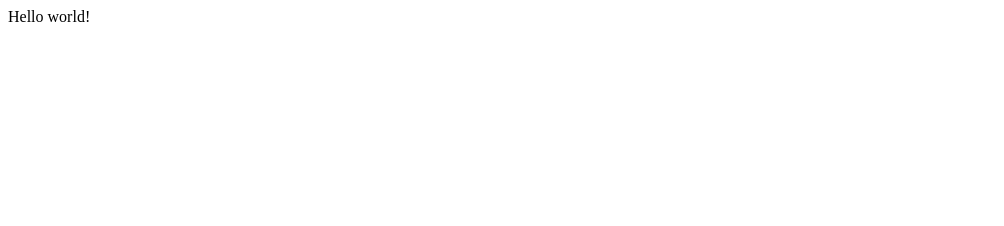
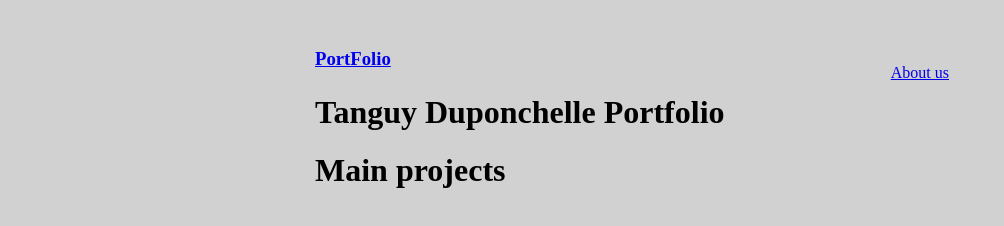
Before and after one commit to TanguyDuponchelle/portfolio, a Gatsby site: page / in a window 1280 px wide. Shown: the whole page, without its empty margins (0-1004 px from the left). Built offline with nearby package versions, Linux system fonts and the light colour scheme; Gatsby itself is replaced by a stand-in of ours.

Commit message:
setup early gatsby: index, header & layout components

```diff
--- /dev/null
+++ b/gatsby-browser.js
@@ -0,0 +1 @@
+import "./src/styles/global.css"
--- /dev/null
+++ b/src/components/Header.js
@@ -0,0 +1,3 @@
+import React from "react"
+
+export default props => <h1>{props.headerText}</h1>
--- /dev/null
+++ b/src/components/Layout.js
@@ -0,0 +1,21 @@
+import React from "react"
+import { Link } from "gatsby"
+const ListLink = props => (
+  <li style={{ display: `inline-block`, marginRight: `1rem` }}>
+    <Link to={props.to}>{props.children}</Link>
+  </li>
+)
+
+export default ({ children }) => (
+  <div style={{ margin: `3rem auto`, maxWidth: 650, padding: `0 1rem` }}>
+    <header style={{ marginBottom: `1.5rem` }}>
+      <Link to="/" style={{ textShadow: `none`, backgroundImage: `none` }}>
+        <h3 style={{ display: `inline` }}>PortFolio</h3>
+      </Link>
+      <ul style={{ listStyle: `none`, float: `right` }}>
+        <ListLink to="/about/">About us</ListLink>
+      </ul>
+    </header>
+    {children}
+  </div>
+)
--- a/src/pages/index.js
+++ b/src/pages/index.js
@@ -1,3 +1,12 @@
 import React from "react"
+import Header from "../components/Header"
+import Layout from "../components/Layout"
 
-export default () => <div>Hello world!</div>
+export default () => (
+  <div>
+    <Layout>
+      <Header headerText="Tanguy Duponchelle Portfolio" />
+      <h1>Main projects</h1>
+    </Layout>
+  </div>
+)
--- /dev/null
+++ b/src/styles/global.css
@@ -0,0 +1,3 @@
+html {
+  background-color: rgba(124, 124, 124, 0.349);
+}
```
Also changed, not shown: README.md.
